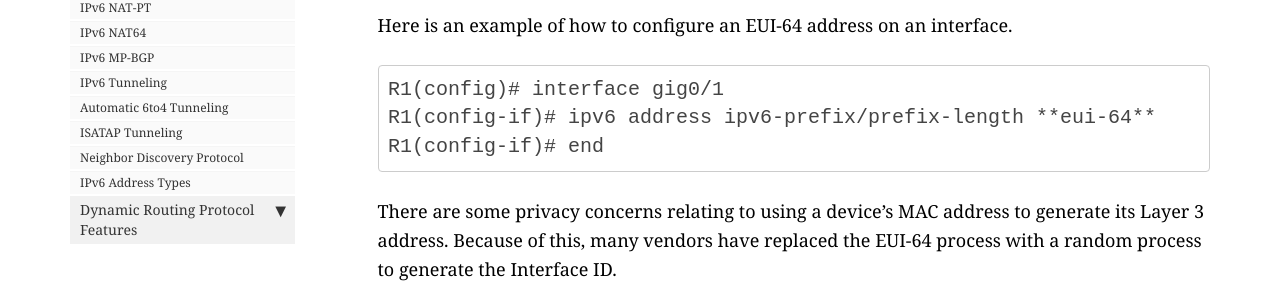
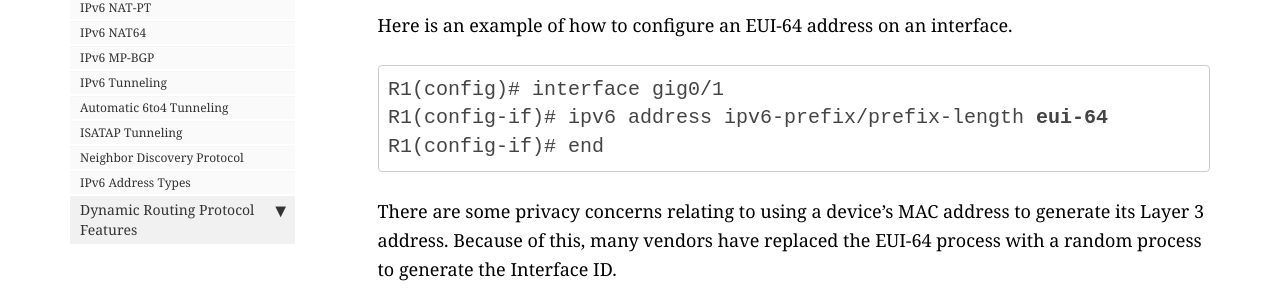
Before and after one commit to bsrandall/CCIE, a Jekyll site: the page built from pages/general-routing/3.2.4.md, in a window 1280 px wide and 929 px high. Shown: the part 464-762 px from the top of the window. Built offline with Jekyll 4.4.1, drawn with Linux system fonts in a browser that asks for light colours; nearby versions of some CDN libraries; comment, search, counter and statistics services are not loaded.

Commit message:
06-25-2017-10

````diff
--- a/pages/general-routing/3.2.4.md
+++ b/pages/general-routing/3.2.4.md
@@ -16,10 +16,9 @@ EUI-64 is an IEEE defined process where EUI stands for Extended Unique Identifie
 3. The seventh bit is inverted (if it is 0 it becomes 1 and vice versa). The hexadecimal value (since it is the 7th bit or 2nd bit from the right) will go from 0 to 2.
 
 Here is an example of how to configure an EUI-64 address on an interface.
-```
-R1(config)# interface gig0/1
-R1(config-if)# ipv6 address ipv6-prefix/prefix-length **eui-64**
+<pre><code>R1(config)# interface gig0/1
+R1(config-if)# ipv6 address ipv6-prefix/prefix-length <b>eui-64</b>
 R1(config-if)# end
-```
+</code></pre>
 
 There are some privacy concerns relating to using a device’s MAC address to generate its Layer 3 address. Because of this, many vendors have replaced the EUI-64 process with a random process to generate the Interface ID.
````
Also changed, not shown: pages/general-routing/3.1.23.md (+1 -1 lines), pages/general-routing/3.2.1.md (+2 -2 lines), pages/general-routing/3.2.8.md (+2 -2 lines).
